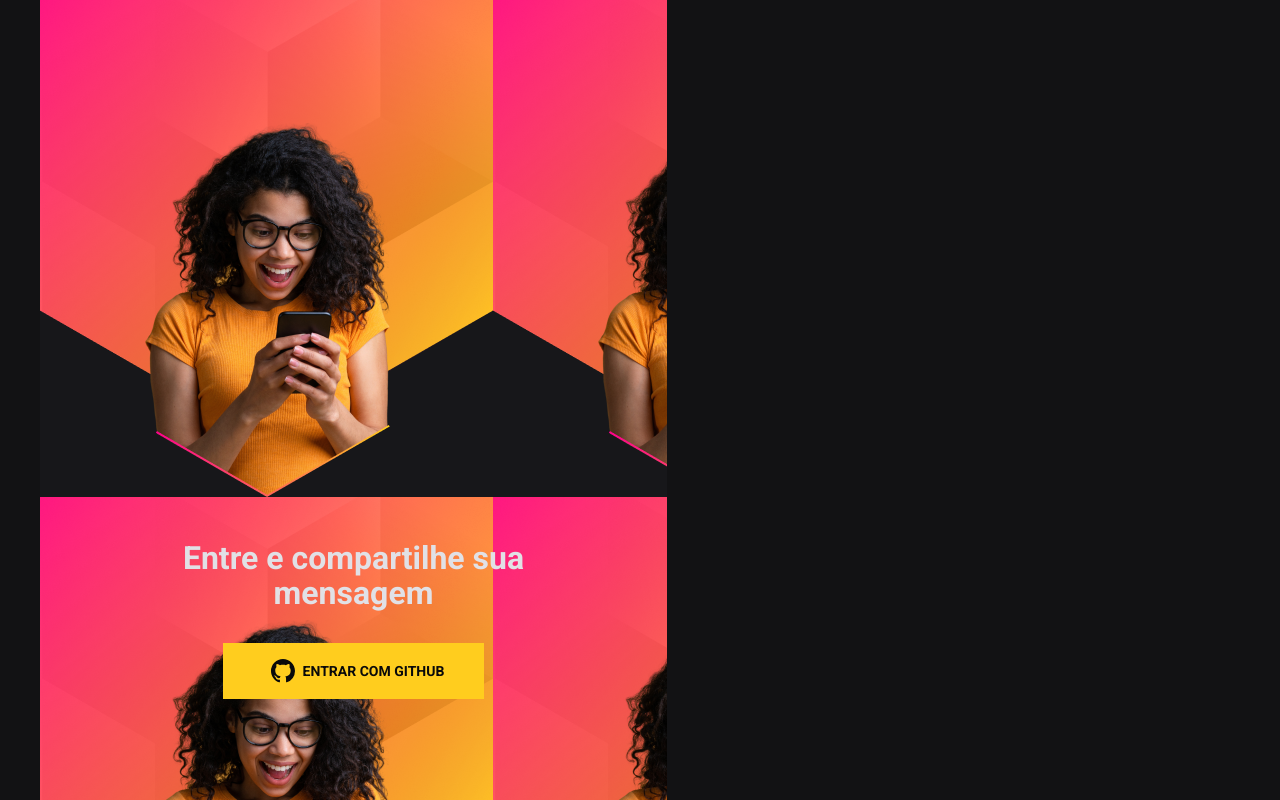
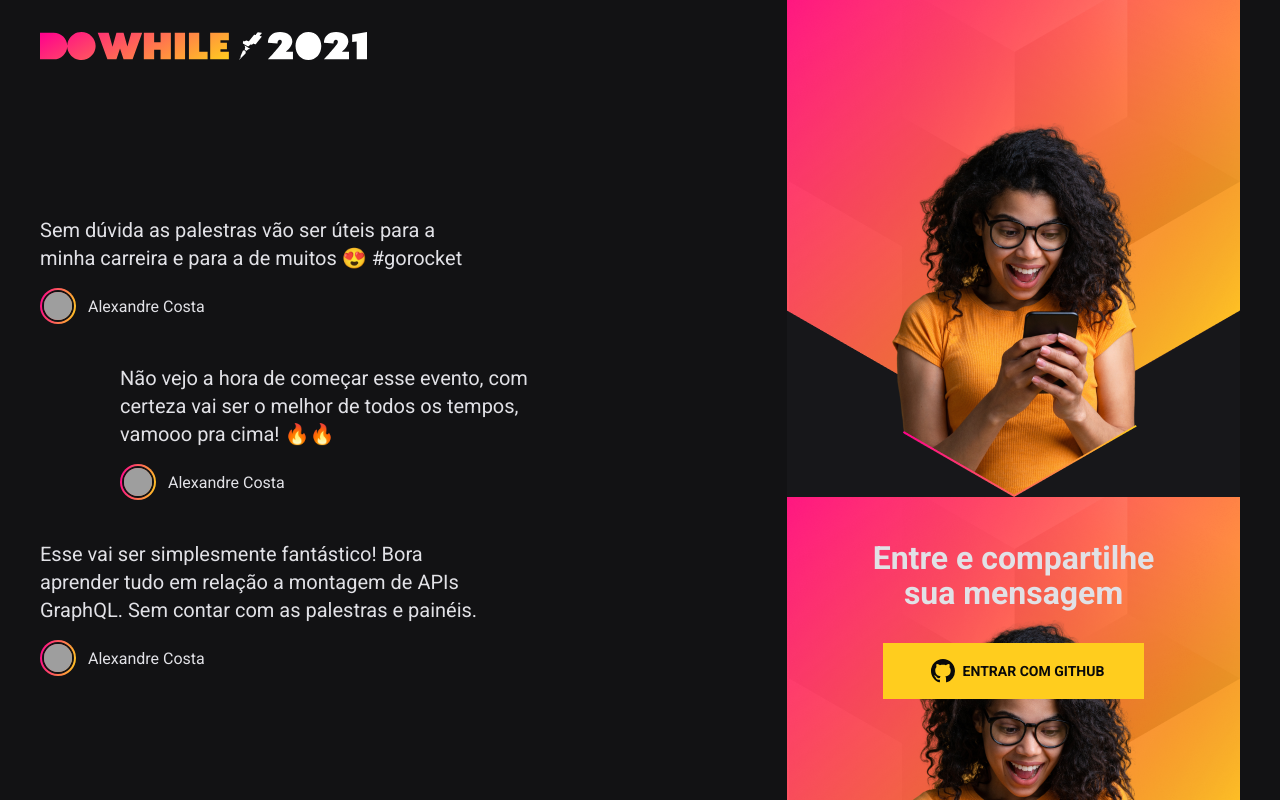
Before and after one commit to AlexandreXYZ/doWhile, a React (Vite) app in the folder client/: page / in a window 1280 px wide. Built offline with nearby package versions, Linux system fonts and the light colour scheme; grey boxes are pictures that could not be loaded.

Commit message:
Added  message list component

```diff
--- a/client/src/App.tsx
+++ b/client/src/App.tsx
@@ -1,10 +1,12 @@
 import style from './App.module.scss'
 import { LoginBox } from './components/LoginBox';
+import { MessageList } from './components/MessageList';
 
 const App = () => {
 
   return (
     <main className={style.contentWrapper}>
+      <MessageList/>
       <LoginBox/>
     </main>
   )
--- a/client/src/components/LoginBox/style.module.scss
+++ b/client/src/components/LoginBox/style.module.scss
@@ -2,9 +2,10 @@
   height: 100vh;
   width: 100%;
   background: #17171a url(../../assets/banner-girl.png);
+
   padding: 440px 80px 0;
+  text-align: center;
 
-  text-align: center;
   display: flex;
   flex-direction: column;
   justify-content: center;
--- /dev/null
+++ b/client/src/components/MessageList/index.tsx
@@ -0,0 +1,42 @@
+import style from './style.module.scss';
+import logoImg from '../../assets/logo.svg';
+
+const MessageList = () => {
+  return(
+    <div className={style.messageListWrapper}>
+      <img src={logoImg} alt="DoWhile 2021" />
+			<ul className={style.messageList}>
+				<li className={style.message}>
+					<p className={style.messageContent}>Sem dúvida as palestras vão ser úteis para a minha carreira e para a de muitos 😍 #gorocket</p>
+					<div className={style.messageUser}>
+						<div className={style.userImage}>
+							<img src="https://github.com/AlexandreXYZ.png" alt="Alexandre Costa Belettini" />
+						</div>
+						<span className={style.userName}>Alexandre Costa</span>
+					</div>
+				</li>
+				<li className={style.message}>
+					<p className={style.messageContent}>Não vejo a hora de começar esse evento, com certeza vai ser o melhor de todos os tempos, vamooo pra cima! 🔥🔥</p>
+					<div className={style.messageUser}>
+						<div className={style.userImage}>
+							<img src="https://github.com/AlexandreXYZ.png" alt="Alexandre Costa Belettini" />
+						</div>
+						<span className={style.userName}>Alexandre Costa</span>
+					</div>
+				</li>
+				<li className={style.message}>
+					<p className={style.messageContent}>Esse vai ser simplesmente fantástico! Bora aprender tudo em relação a montagem de APIs GraphQL. Sem contar com as palestras e painéis.</p>
+					<div className={style.messageUser}>
+						<div className={style.userImage}>
+							<img src="https://github.com/AlexandreXYZ.png" alt="Alexandre Costa Belettini" />
+						</div>
+						<span className={style.userName}>Alexandre Costa</span>
+					</div>
+				</li>
+
+			</ul>
+    </div>
+    )
+}
+
+export { MessageList };
--- /dev/null
+++ b/client/src/components/MessageList/style.module.scss
@@ -0,0 +1,53 @@
+.messageListWrapper{
+  display: flex;
+  flex-direction: column;
+  justify-content: space-between;
+  align-items: flex-start;
+
+  > img{
+    height: 28px;
+    margin: 2rem 0;
+  }
+}
+.messageList{
+  list-style: none;
+  display: flex;
+  flex-direction: column;
+  justify-content: center;
+  gap: 40px;
+  flex: 1;
+
+  .message{
+    max-width: 440px;
+
+    &:nth-child(2){
+      margin-left: 80px;
+    }
+
+    .messageContent{
+      font-size: 20px;
+      line-height: 28px;
+    }
+    .messageUser{
+      margin-top: 1rem;
+      display: flex;
+      align-items: center;
+      .userImage{
+        padding: 2px;
+        background: linear-gradient(100deg, #ff008e 0.48%, #ffcd1e 100%);
+        border-radius: 100%;
+        line-height: 0;
+        img{
+          height: 2rem;
+          width: 2rem;
+          border-radius: 100%;
+          border: 2px solid #121214 ;
+        }
+      }
+      span{
+        font-size: 1rem;
+        margin-left: 12px;
+      }
+    }
+  }
+}
```
